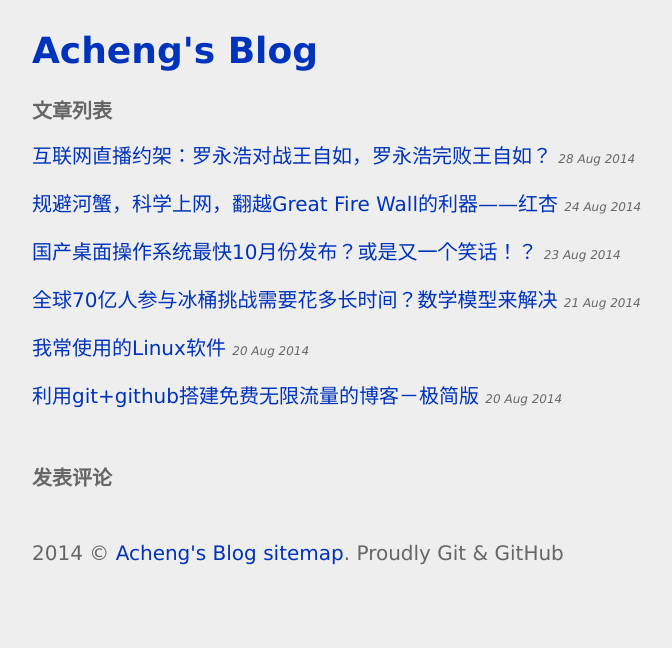
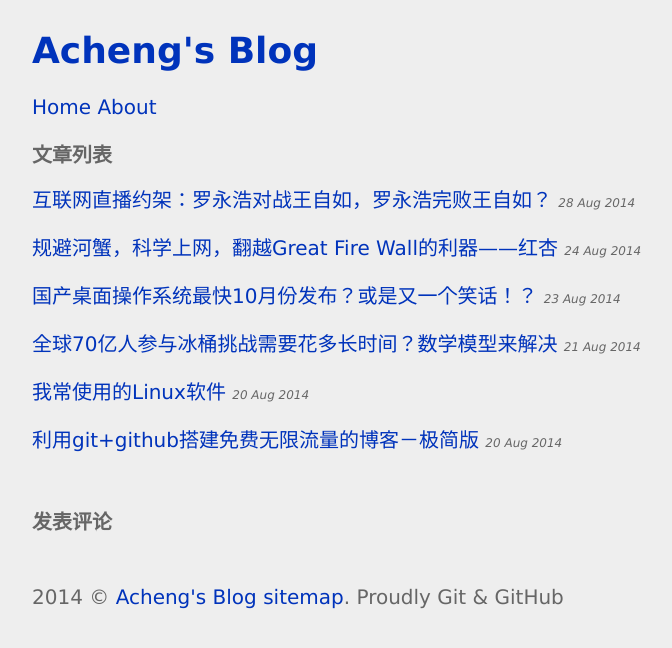
Before and after one commit to acgeodesy/acgeodesy.github.io, a Jekyll site: the page built from index.html, in a window 1280 px wide. Shown: the top 648 px of the page, without its empty margins (128-800 px from the left). Built offline with Jekyll 4.4.1, drawn with Linux system fonts in a browser that asks for light colours; comment, search, counter and statistics services are not loaded.

Commit message:
navigation

```diff
--- a/index.html
+++ b/index.html
@@ -2,6 +2,10 @@
 layout: default
 title: Acheng's Blog
 ---
+<div id="navigation">
+	<a href="/">Home</a>
+	<a href="/acheng">About</a>
+</div>
 <h3>文章列表</h3>
 <div id="post">
 	{% for post in site.posts %}
```
